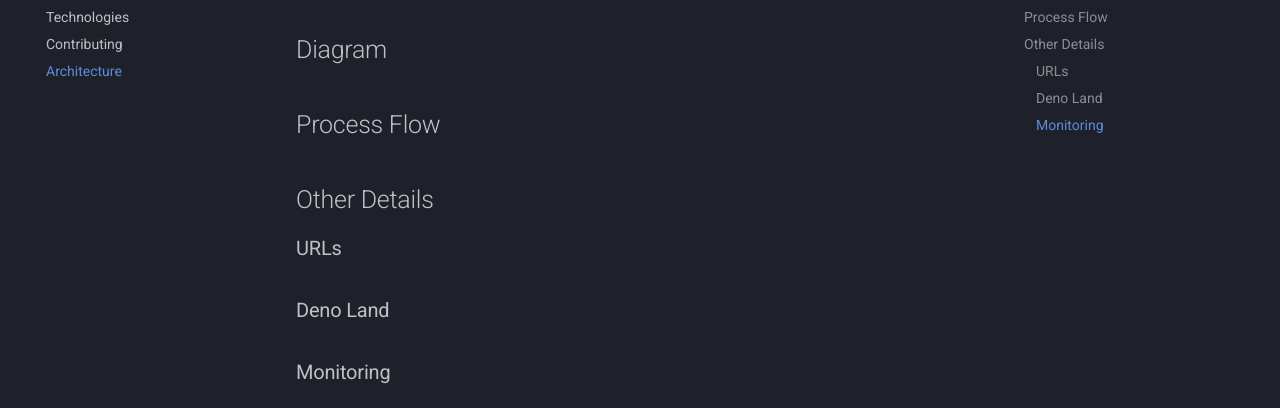
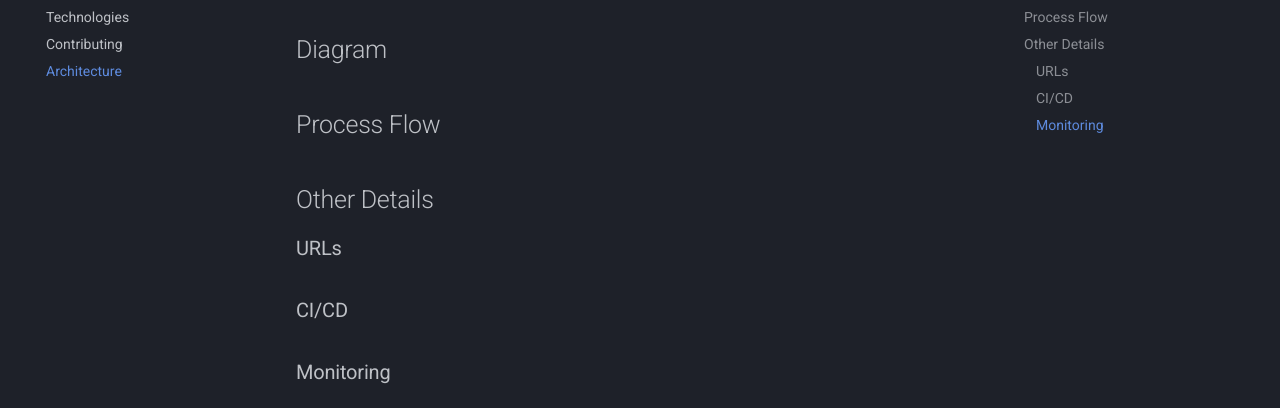
Before and after one commit to ardeshir/axios-denojs, an MkDocs documentation site: the page built from docs/architecture.md, in a window 1280 px wide. Shown: the part 197-605 px from the top of the page. Built offline with MkDocs 1.6.1 and Material for MkDocs 9.7.7, drawn with Linux system fonts in a browser that asks for light colours; comment, search, counter and statistics services are not loaded.

Commit message:
adding content

```diff
--- a/docs/architecture.md
+++ b/docs/architecture.md
@@ -10,7 +10,7 @@
 
 
 
-### Deno Land
+### CI/CD
 
 
 ### Monitoring
```
